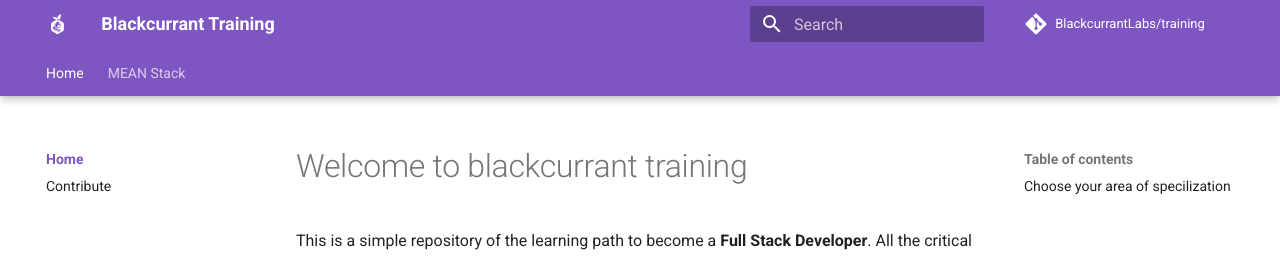
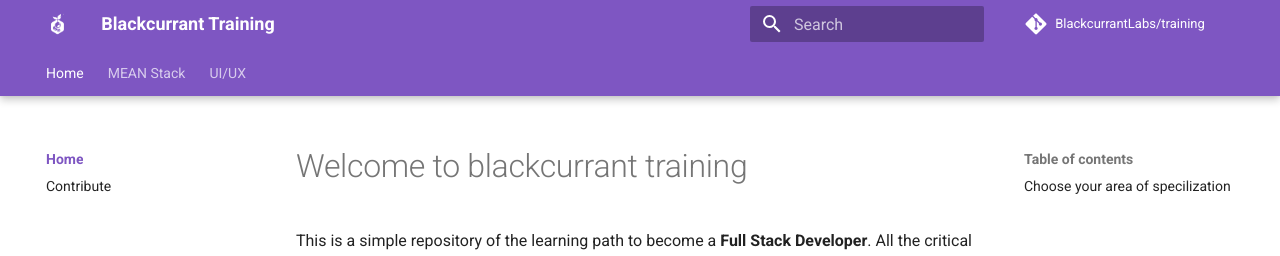
Before and after one commit to BlackcurrantLabs/training, an MkDocs documentation site: the page built from docs/index.md, in a window 1280 px wide. Shown: the top 256 px of the page. Built offline with MkDocs 1.6.1 and Material for MkDocs 9.7.7, drawn with Linux system fonts in a browser that asks for light colours; comment, search, counter and statistics services are not loaded.

Commit message:
added ui/ux

```diff
--- a/mkdocs.yml
+++ b/mkdocs.yml
@@ -28,6 +28,8 @@ nav:
     - MySQL:
       - Learn MySQL: MEAN/mysql.md
       - Sequelize: MEAN/Node/sequelize.md
+  - UI/UX:
+    - Introduction: UI/UX/index.md
 
 theme:
   name: material
```
Also changed, not shown: docs/UI/UX/index.md (added, +1 -0 lines).
